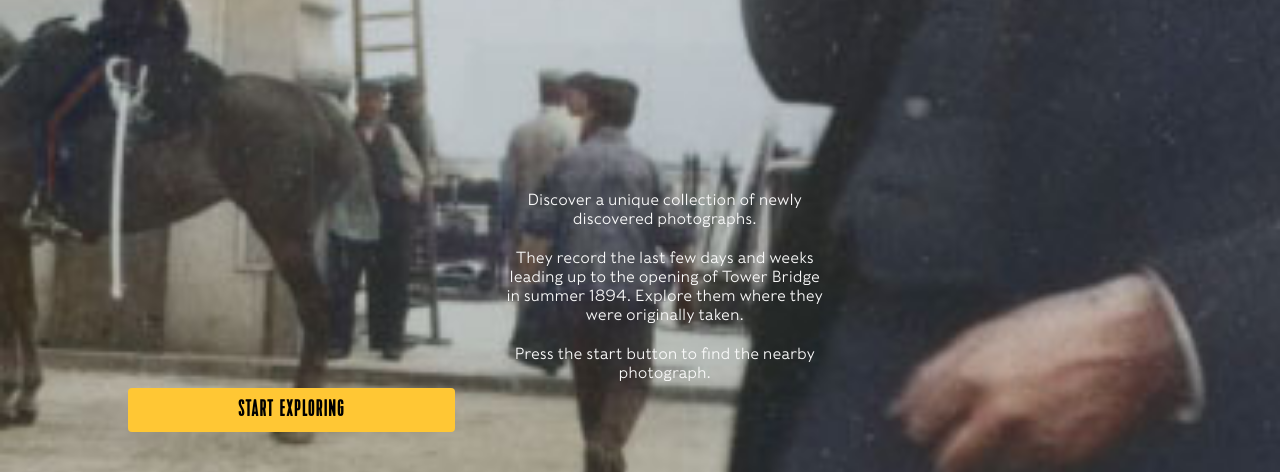
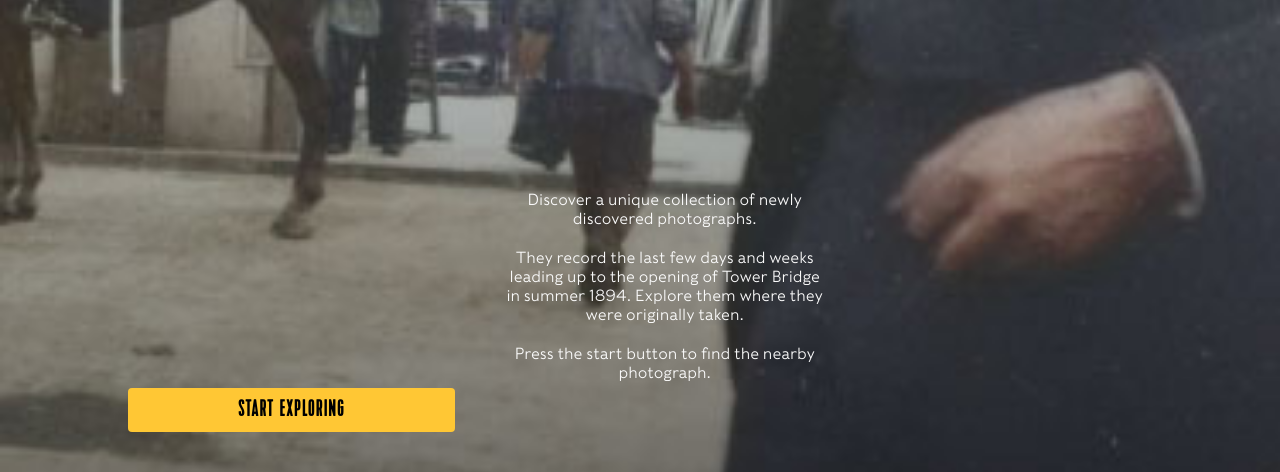
Before and after one commit to RayHol/Tower-Bridge-POC, a plain HTML site: page ar.html in a window 1280 px wide. Shown: the part 328-800 px from the top of the page. Drawn offline with Linux system fonts and the light colour scheme; a script that the page names is missing.

Commit message:
Update style.css

```diff
--- a/Scripts/style.css
+++ b/Scripts/style.css
@@ -126,7 +126,7 @@ button[data-action="change"] {
     left: 0;
     width: 100%;
     height: 100%;
-    background-image: url('../assets/images/UI/background.jpg');
+    background-image: url('../assets/images/UI/background2.jpg');
     background-size: cover;
     background-position: center;
     background-attachment: fixed;
```
